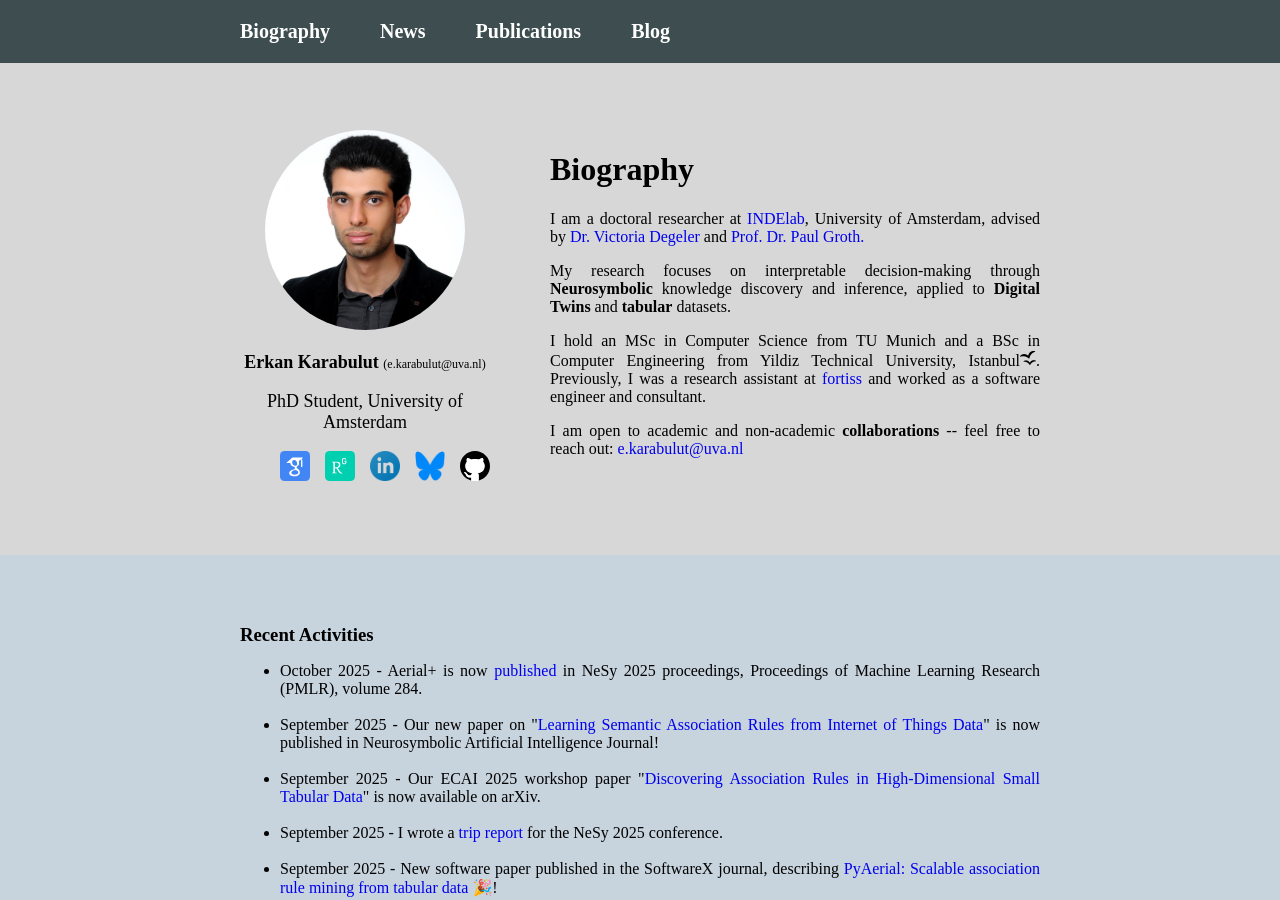
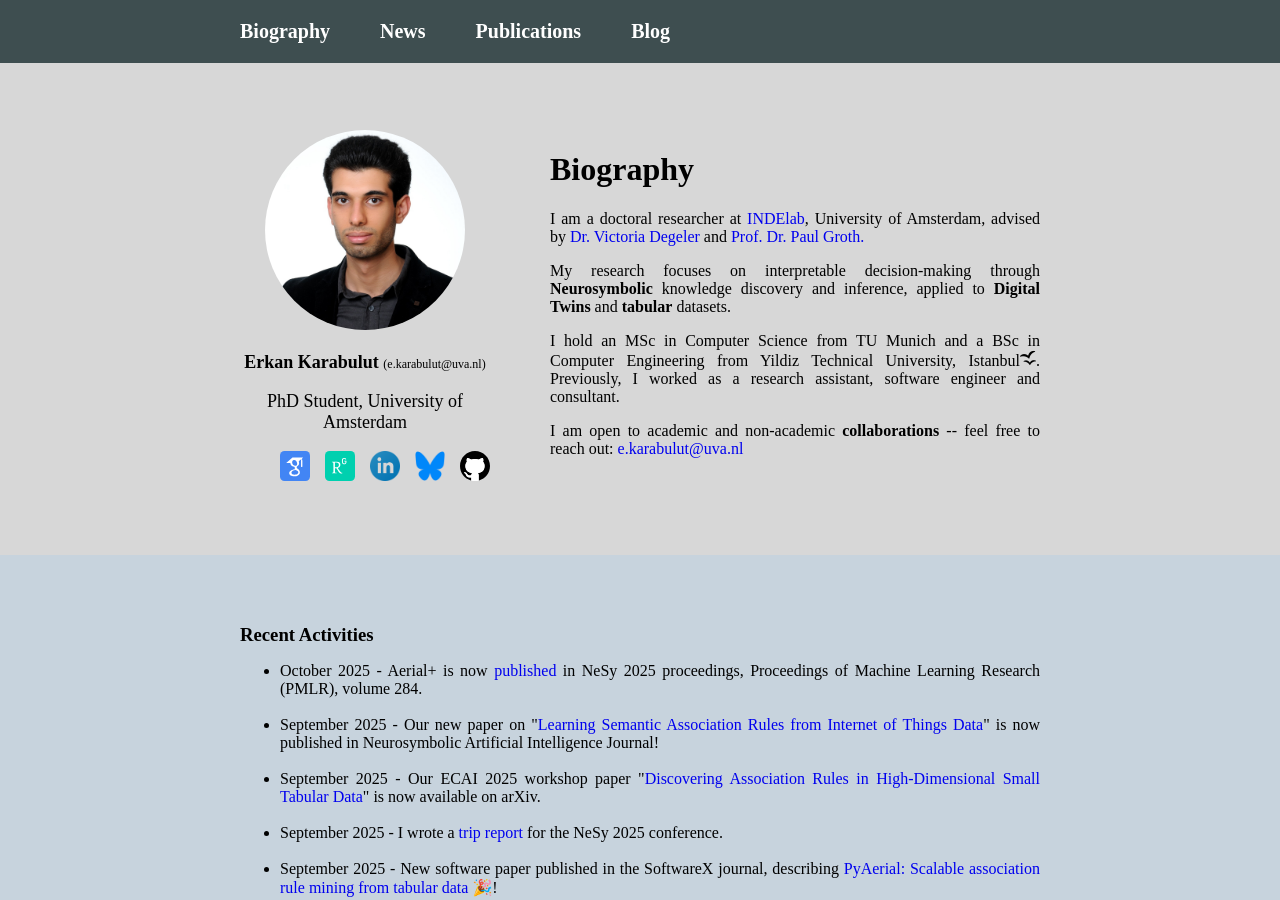
Before and after one commit to erkankarabulut/erkankarabulut.github.io, a Jekyll site: the page built from index.html, in a window 1280 px wide and 900 px high. Built offline with Jekyll 4.4.1, drawn with Linux system fonts in a browser that asks for light colours.

Commit message:
update bio

```diff
--- a/index.html
+++ b/index.html
@@ -71,9 +71,7 @@ layout: default
                 <p class="justified-text">
                     I hold an MSc in Computer Science from TU Munich and a BSc in Computer Engineering from Yildiz
                     Technical University, Istanbul<img width="16px" src="/assets/images/seagull.png" alt="İstanbul <3">.
-                    Previously, I was a research assistant at
-                    <a target="_blank" href="https://www.fortiss.org/ergebnisse/publikationen/autor/erkan-karabulut">fortiss</a>
-                    and worked as a software engineer and consultant.
+                    Previously, I worked as a research assistant, software engineer and consultant.
                 </p>
                 <p class="justified-text">
                     I am open to academic and non-academic <strong>collaborations</strong> -- feel free to reach out:
```
